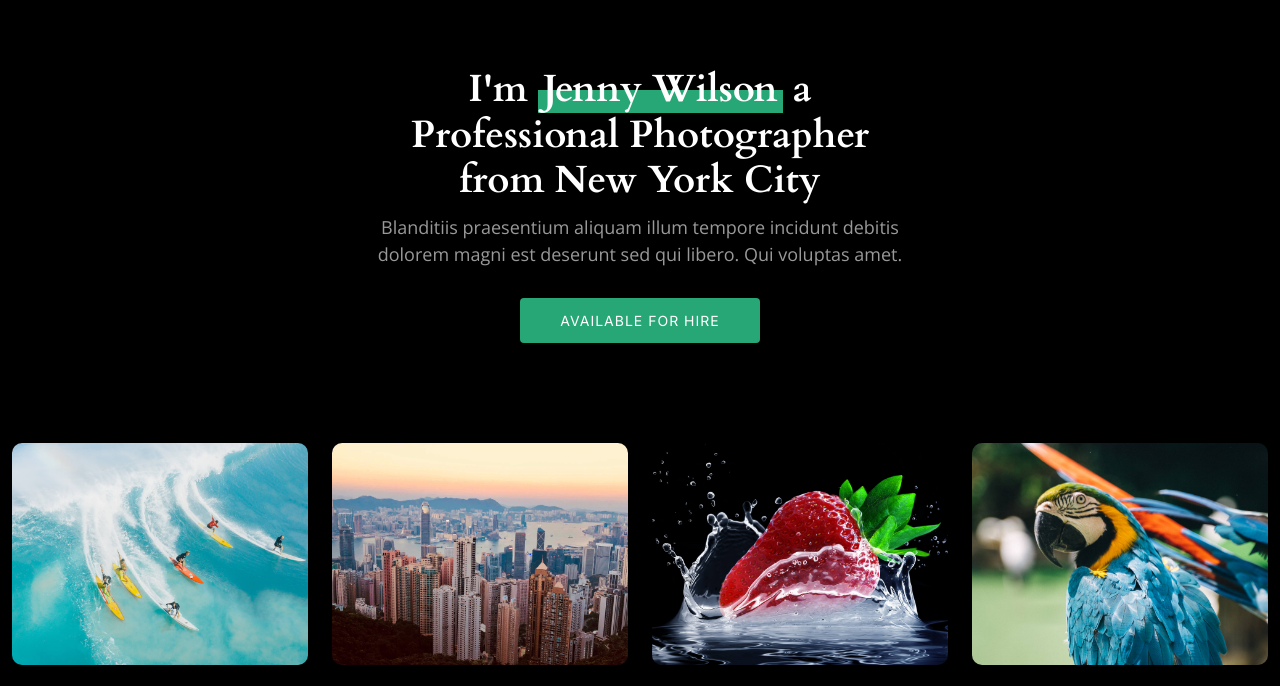
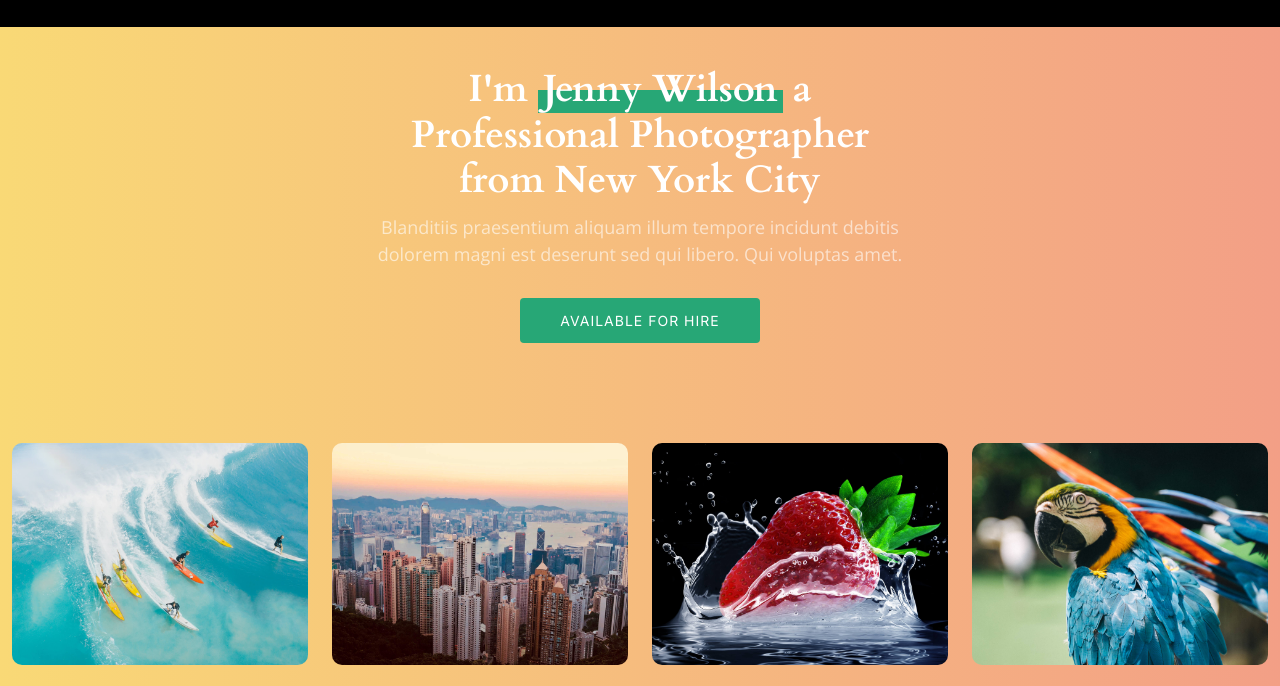
Before and after one commit to crystallujan/CrystalLujan, a plain HTML site: page index.html in a window 1280 px wide. Shown: the part 73-759 px from the top of the page. Drawn offline with nearby package versions, Linux system fonts and the light colour scheme.

Commit message:
added color gradient to background

```diff
--- a/assets/css/main.css
+++ b/assets/css/main.css
@@ -34,7 +34,7 @@
 body {
   font-family: var(--font-default);
   color: var(--color-default);
-  background-color: #000;
+  background: linear-gradient(90deg, rgba(249,217,118) 0%, rgba(243,159,134) 100% );
 }
 
 a {
@@ -1220,7 +1220,7 @@ h6 {
 .hero {
   width: 100%;
   min-height: 30vh;
-  background: #000;
+  background: linear-gradient(90deg, rgba(249,217,118) 0%, rgba(243,159,134) 100% );
   background-size: cover;
   position: relative;
   padding: 140px 0 60px 0;
```
